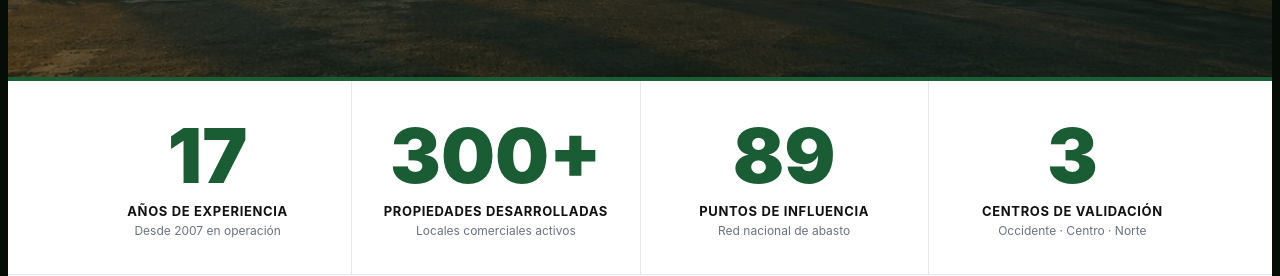
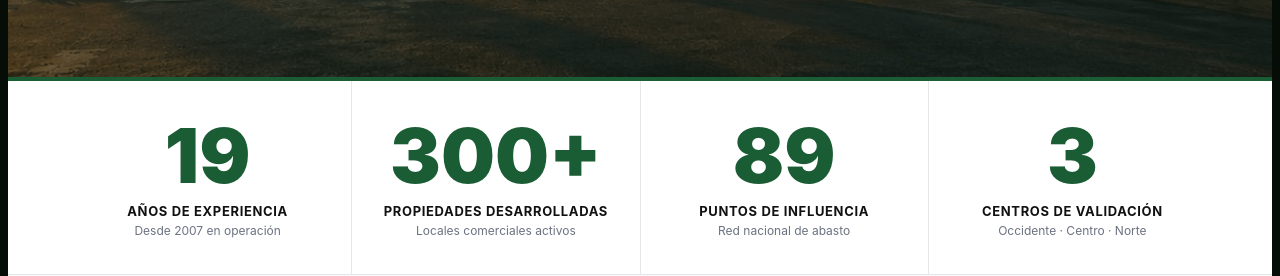
Before and after one commit to alexgayosso/grupo-mercahorro, a Next.js app: page / in a window 1280 px wide. Shown: the part 900-1176 px from the top of the page. Built offline with nearby package versions, Linux system fonts and the light colour scheme; a web font is replaced by a local one.

Commit message:
19 años

```diff
--- a/app/page.jsx
+++ b/app/page.jsx
@@ -346,7 +346,7 @@ export default function MercahorroPage() {
   const [modalData, setModalData] = useState(null);
   const statsRef = useRef(null);
 
-  const anos   = useCounter(17,  1600, statsOn);
+  const anos   = useCounter(19,  1600, statsOn);
   const props  = useCounter(300, 2000, statsOn);
   const puntos = useCounter(89,  1800, statsOn);
 
@@ -773,7 +773,7 @@ export default function MercahorroPage() {
                 <div style={{ display: "none", fontWeight: 900, fontSize: 16, color: "#fff", textTransform: "uppercase" }}>Grupo Mercahorro</div>
               </div>
               <p style={{ margin: "0 0 16px", fontSize: 13, color: "#9ca3af", lineHeight: 1.7 }}>
-                Infraestructura de abasto mayorista en el norte de México. 17 años de operación ininterrumpida.
+                Infraestructura de abasto mayorista en el norte de México. 19 años de operación ininterrumpida.
               </p>
               <a href="https://mercacapital.mx" target="_blank" rel="noopener noreferrer"
                 style={{ fontSize: 12, color: "#6b7280", textDecoration: "none", borderBottom: "1px solid rgba(255,255,255,0.15)", paddingBottom: 2, display: "inline-block" }}
```
